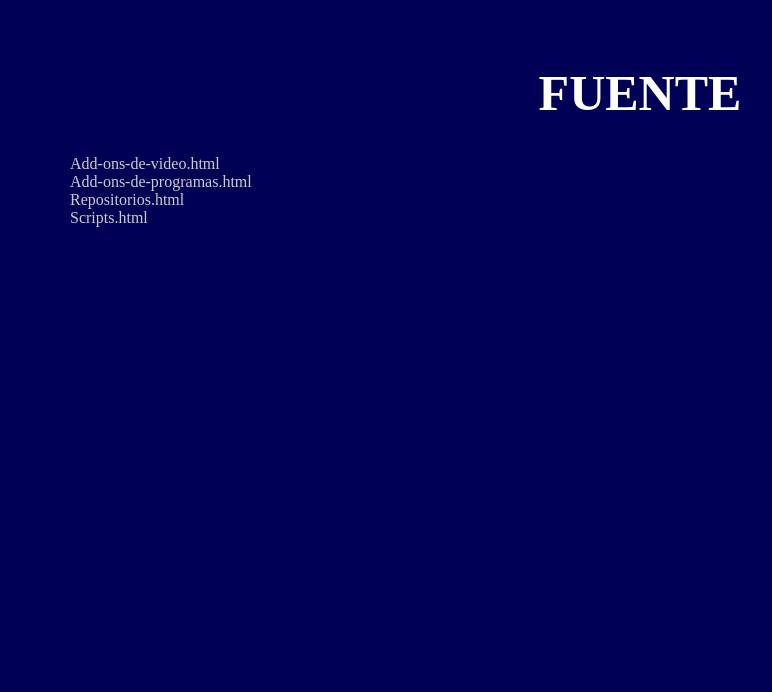
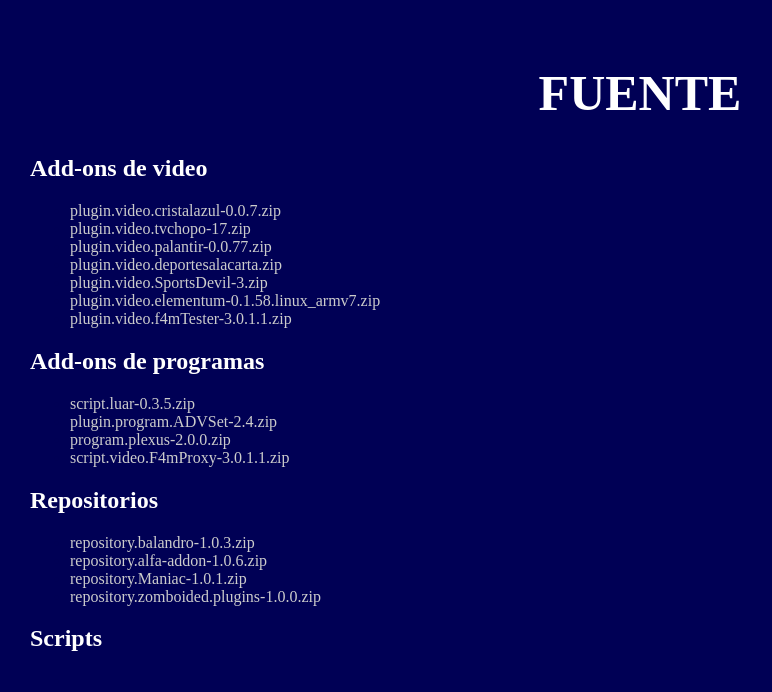
Before and after one commit to AddonEnergia/FUENTE, a plain HTML site: page index.html in a window 1280 px wide. Shown: the whole page, without its empty margins (0-772 px from the left). Drawn offline with Linux system fonts and the light colour scheme.

Commit message:
Update index.html

```diff
--- a/index.html
+++ b/index.html
@@ -13,11 +13,34 @@
 </head>
 <body>
 	<h1>FUENTE</h1>
+	<h2>Add-ons de video</h2>
 	<ul>
-		<li><a href="Add-ons-de-video.html">Add-ons-de-video.html</a></li>
-		<li><a href="Add-ons-de-programas.html">Add-ons-de-programas.html</a></li>
-		<li><a href="Repositorios.html">Repositorios.html</a></li>
-		<li><a href="Scripts.html">Scripts.html</a></li>
+		<li><a href="plugin.video.cristalazul-0.0.7.zip">plugin.video.cristalazul-0.0.7.zip</a></li>
+		<li><a href="plugin.video.tvchopo-17.zip">plugin.video.tvchopo-17.zip</a></li>
+		<li><a href="plugin.video.palantir-0.0.77.zip">plugin.video.palantir-0.0.77.zip</a></li>
+		<li><a href="plugin.video.deportesalacarta.zip">plugin.video.deportesalacarta.zip</a></li>
+		<li><a href="plugin.video.SportsDevil-3.zip">plugin.video.SportsDevil-3.zip</a></li>
+		<li><a href="plugin.video.elementum-0.1.58.linux_armv7.zip">plugin.video.elementum-0.1.58.linux_armv7.zip</a></li>
+		<li><a href="plugin.video.f4mTester-3.0.1.1.zip">plugin.video.f4mTester-3.0.1.1.zip</a></li>
+	</ul>
+	<h2>Add-ons de programas</h2>
+	<ul>
+		<li><a href="script.luar-0.3.5.zip">script.luar-0.3.5.zip</a></li>
+		<li><a href="plugin.program.ADVSet-2.4.zip">plugin.program.ADVSet-2.4.zip</a></li>
+		<li><a href="program.plexus-2.0.0.zip">program.plexus-2.0.0.zip</a></li>
+		<li><a href="script.video.F4mProxy-3.0.1.1.zip">script.video.F4mProxy-3.0.1.1.zip</a></li>
+	</ul>
+	<h2>Repositorios</h2>
+	<ul>
+		<li><a href="repository.balandro-1.0.3.zip">repository.balandro-1.0.3.zip</a></li>
+		<li><a href="repository.alfa-addon-1.0.6.zip">repository.alfa-addon-1.0.6.zip</a></li>
+		<li><a href="repository.Maniac-1.0.1.zip">repository.Maniac-1.0.1.zip</a></li>
+		<li><a href="repository.zomboided.plugins-1.0.0.zip">repository.zomboided.plugins-1.0.0.zip</a></li>
+	</ul>
+	<h2>Scripts</h2>
+	<ul>
+		<li><a href=""></a></li>
+	</ul>
 	</ul>
 </body>
 </html>
```
